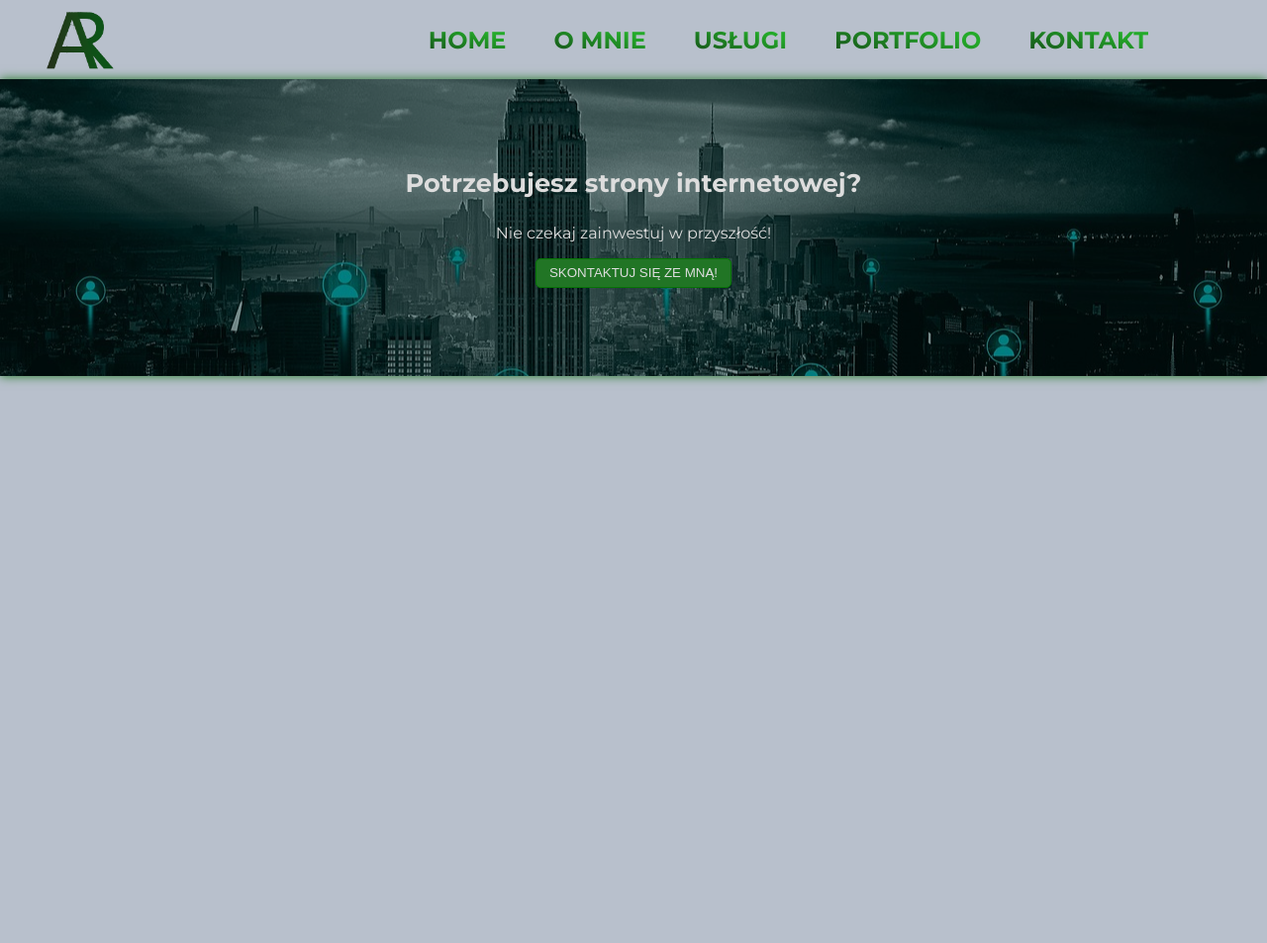
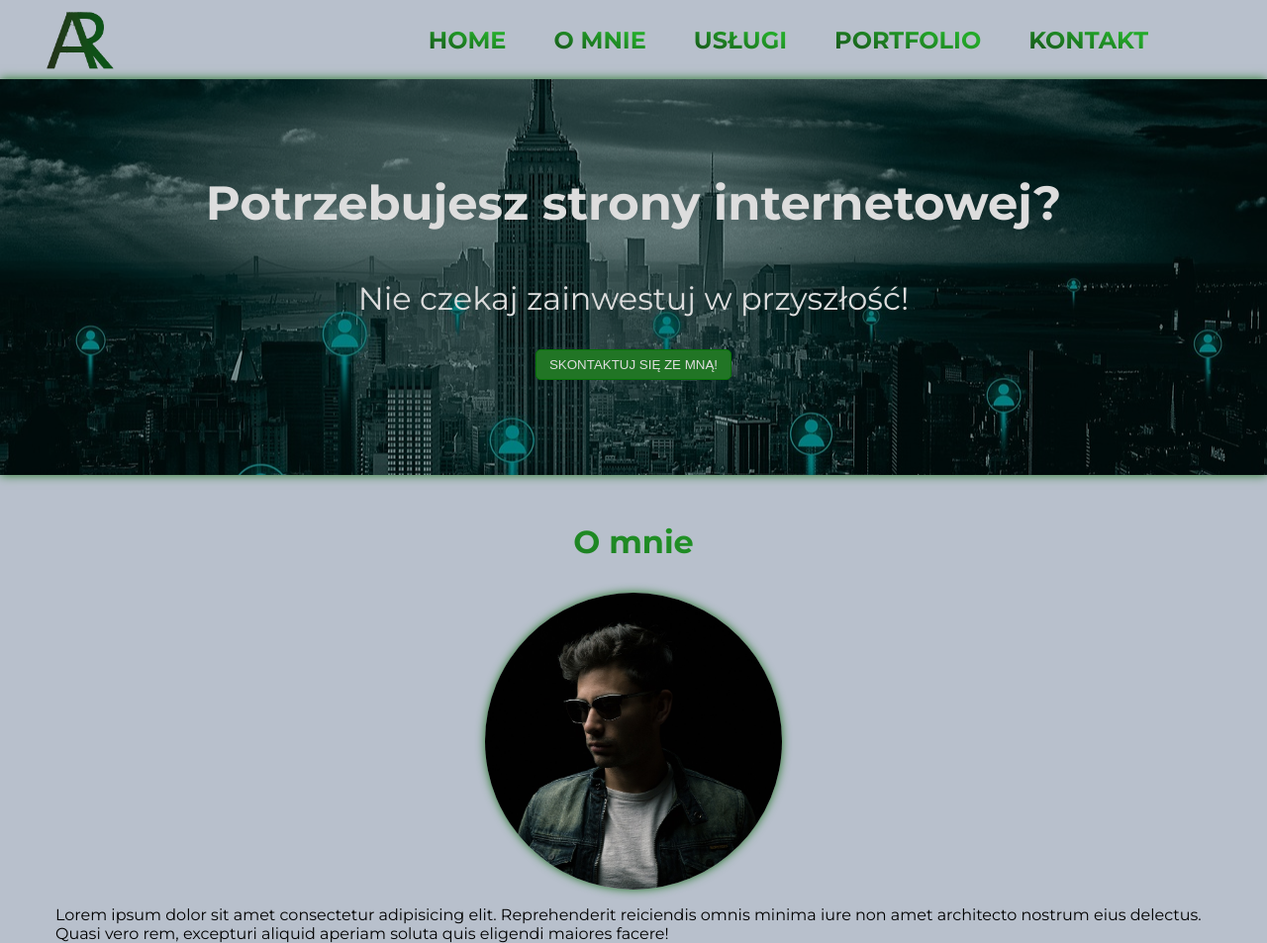
Before and after one commit to ArekR93/arkadiuszruszczak, a website: page index.html in a window 1280 px wide. Shown: the whole page at 99% size. Before the commit the page ends 800 px from the top, so only its background shows below. Drawn offline with Linux system fonts and the light colour scheme.

Commit message:
processing

```diff
--- a/index.html
+++ b/index.html
@@ -40,15 +40,15 @@
     </div>
 
 
-        <!-- <section id="about" class="about">
+        <section id="about" class="about">
+            <h2 class="section-title">O mnie</h2>
             <div class="wrapper">
-                <h2 class="section-title">O mnie</h2>
                 <div class="about-box">
                     <img class="avatar" src="./src/img/about-img.jpg" alt="Mężczyzna na ciemnym tle">
                     <p class="about-text">Lorem ipsum dolor sit amet consectetur adipisicing elit. Reprehenderit reiciendis omnis minima iure non amet architecto nostrum eius delectus. Quasi vero rem, excepturi aliquid aperiam soluta quis eligendi maiores facere!</p>
                 </div>
             </div>
-        </section>  -->
+        </section>
 
 
 
--- a/src/sass/main.scss
+++ b/src/sass/main.scss
@@ -17,8 +17,15 @@ body{
 
 .wrapper{
     margin: 0 auto;
-    width: 100%;
+    width: 100vw;
     max-width: 1200px;
+}
+.section-title{
+    text-align: center;
+    font-size: 2rem;
+    background-image: $main-gradient-color;
+    background-clip: text;
+    -webkit-text-fill-color: transparent;
 }
 
 //NAWIGACJA
@@ -147,6 +154,28 @@ body{
     }
 
 }
+//SEKCJA ABOUT
+.about{
+    margin-top: 3em;
+    .about-box{
+        margin: 2em 1em 0em;
+        display: flex;
+        flex-direction: column;
+        align-items: center;
+        .avatar{
+            height: 300px;
+            width: 300px;
+            border-radius: 50%;
+            object-fit: cover;
+            box-shadow: 0 0 10px $secondary-color;
+        }
+        .about-text{
+            margin-top: 1em;
+        }
+    }
+
+
+}
 
 //ANIMACJE
 
@@ -177,7 +206,7 @@ body{
     from{
         height: 0;
     }to{
-        height: 30px;
+        height: 20px;
     }
 
 }
@@ -227,6 +256,26 @@ body{
             }
         }
     }
+
+    //HERO GRAFIKA
+    .hero-img{
+        height: 400px;
+        .hero-header{
+            font-size: 3rem;
+        }
+        .hero-text{
+            font-size: 2rem;
+        }
+        .hero-btn{
+            transition: .4s ;
+            cursor: pointer;
+        }
+        .hero-btn:hover{
+            background-color: #269e2c;
+
+        }
+    }
+
 }
 
 @media (min-width: 1200px){
```
Also changed, not shown: dist/css/main.min.css.
